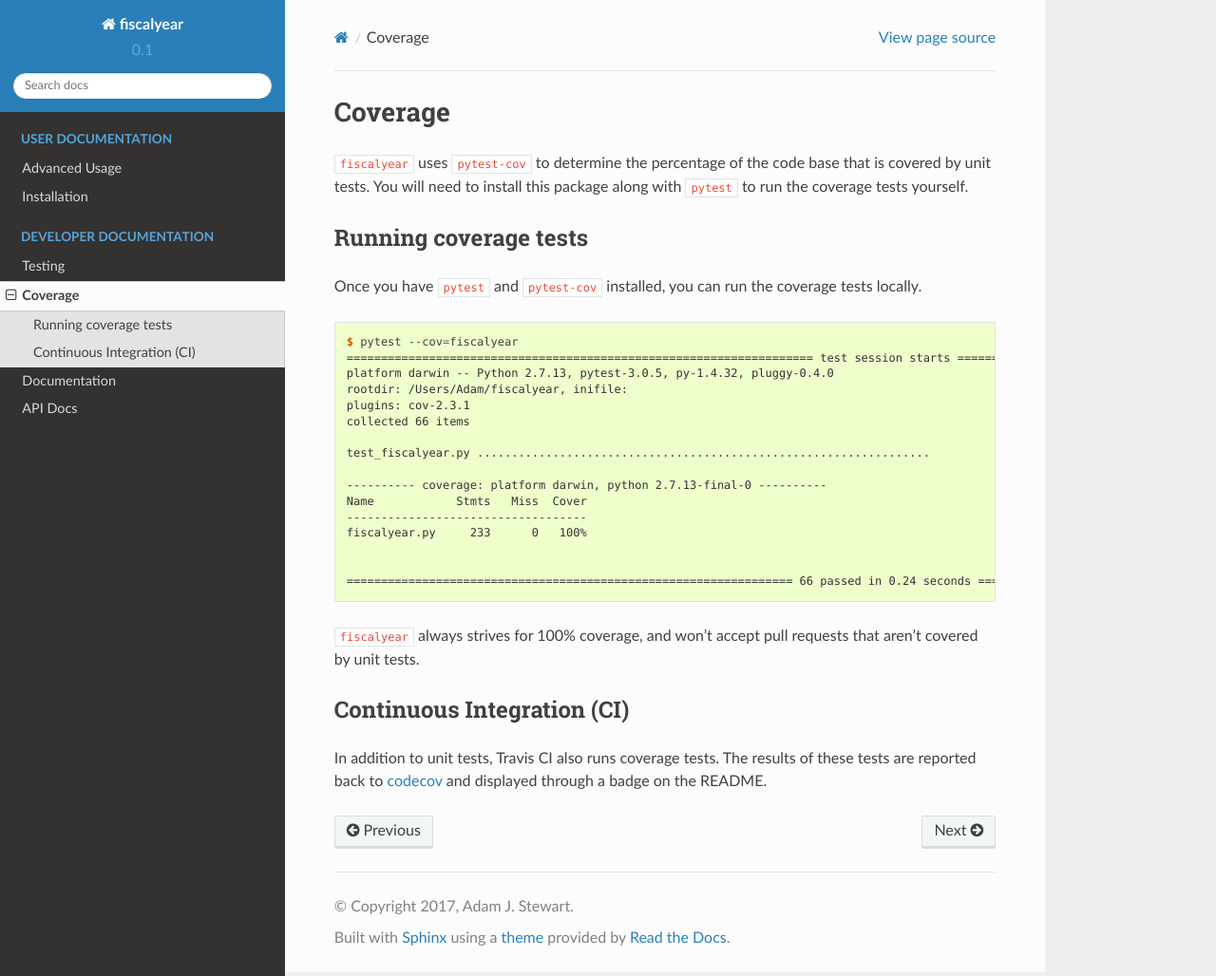
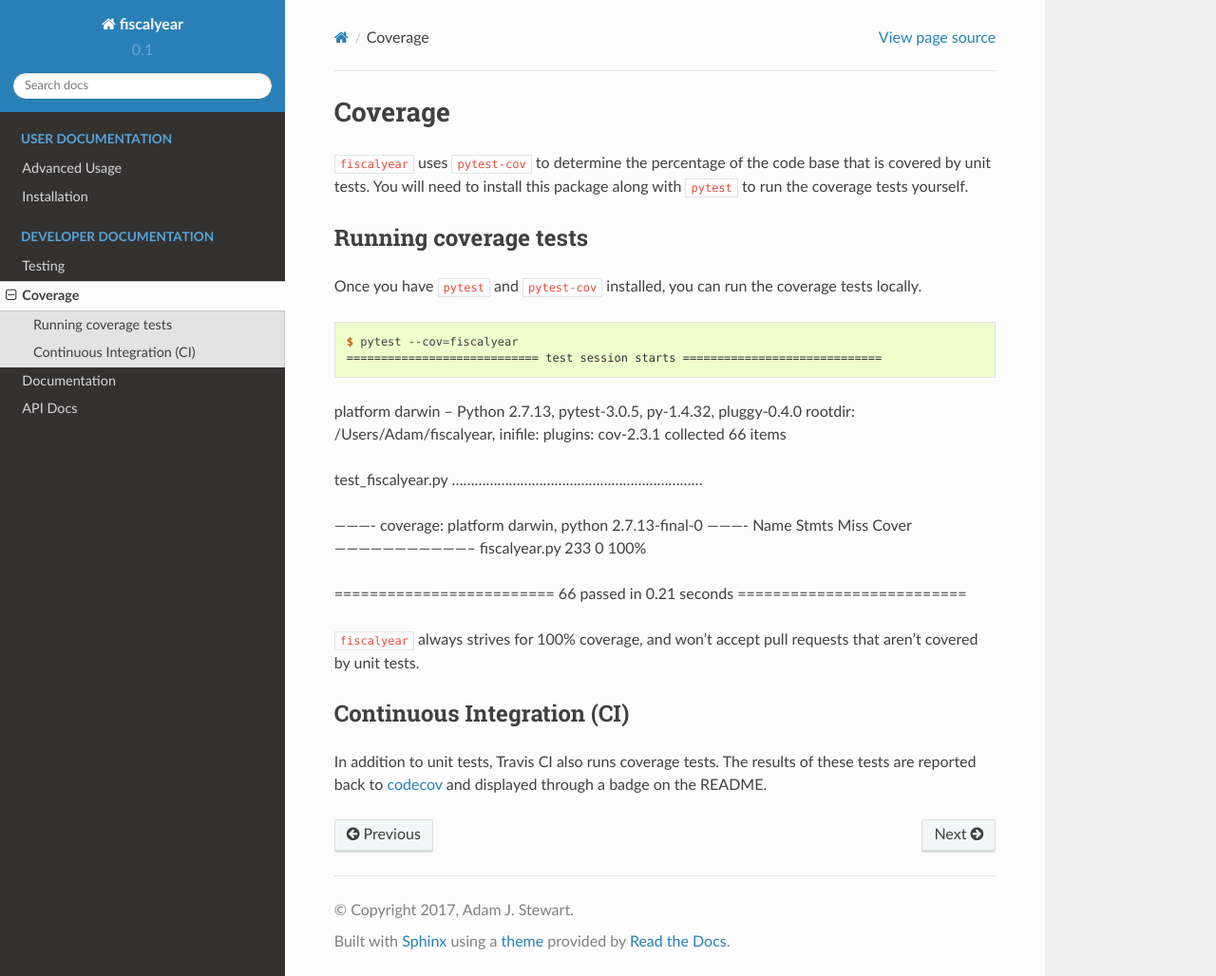
Before and after one commit to adamjstewart/fiscalyear, a Sphinx documentation site: the page built from docs/coverage.rst, in a window 1280 px wide and 1028 px high. Shown: the whole window at 95% size. Built offline with Sphinx 7.4.7 and the Read the Docs theme 2.0.0, drawn with Linux system fonts in a browser that asks for light colours; pages that are not in the unit, such as notebooks, are missing from menus.

Commit message:
Narrower pytest output in testing and coverage docs

```diff
--- a/docs/coverage.rst
+++ b/docs/coverage.rst
@@ -11,21 +11,21 @@ Once you have ``pytest`` and ``pytest-cov`` installed, you can run the coverage
 .. code-block:: console
 
    $ pytest --cov=fiscalyear
-   ==================================================================== test session starts =====================================================================
-   platform darwin -- Python 2.7.13, pytest-3.0.5, py-1.4.32, pluggy-0.4.0
-   rootdir: /Users/Adam/fiscalyear, inifile:
-   plugins: cov-2.3.1
-   collected 66 items
+   ============================ test session starts =============================
+platform darwin -- Python 2.7.13, pytest-3.0.5, py-1.4.32, pluggy-0.4.0
+rootdir: /Users/Adam/fiscalyear, inifile:
+plugins: cov-2.3.1
+collected 66 items
 
-   test_fiscalyear.py ..................................................................
+test_fiscalyear.py ..................................................................
 
-   ---------- coverage: platform darwin, python 2.7.13-final-0 ----------
-   Name            Stmts   Miss  Cover
-   -----------------------------------
-   fiscalyear.py     233      0   100%
+---------- coverage: platform darwin, python 2.7.13-final-0 ----------
+Name            Stmts   Miss  Cover
+-----------------------------------
+fiscalyear.py     233      0   100%
 
 
-   ================================================================= 66 passed in 0.24 seconds ==================================================================
+========================= 66 passed in 0.21 seconds ==========================
 
 
 ``fiscalyear`` always strives for 100% coverage, and won't accept pull requests that aren't covered by unit tests.
```
Also changed, not shown: docs/testing.rst (+7 -7 lines).
